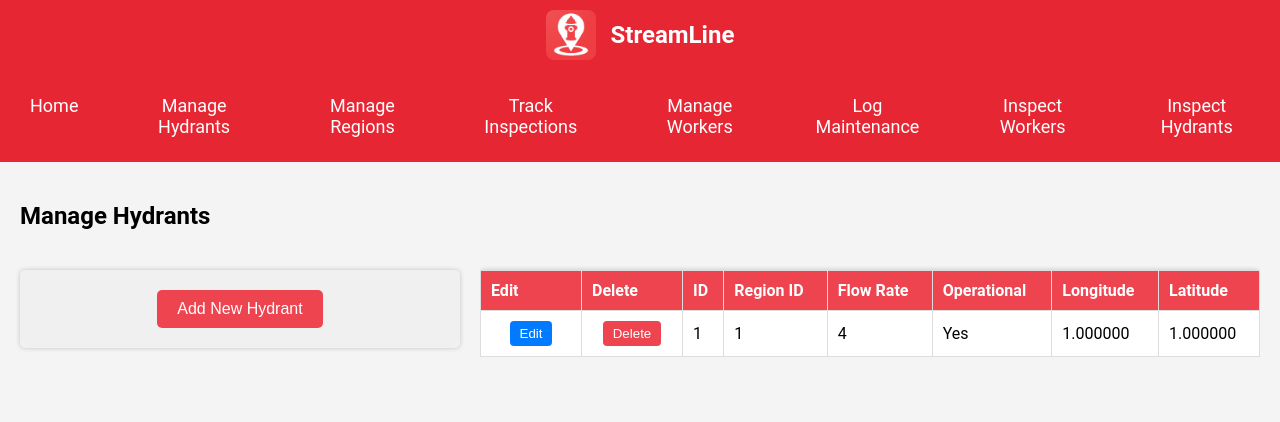
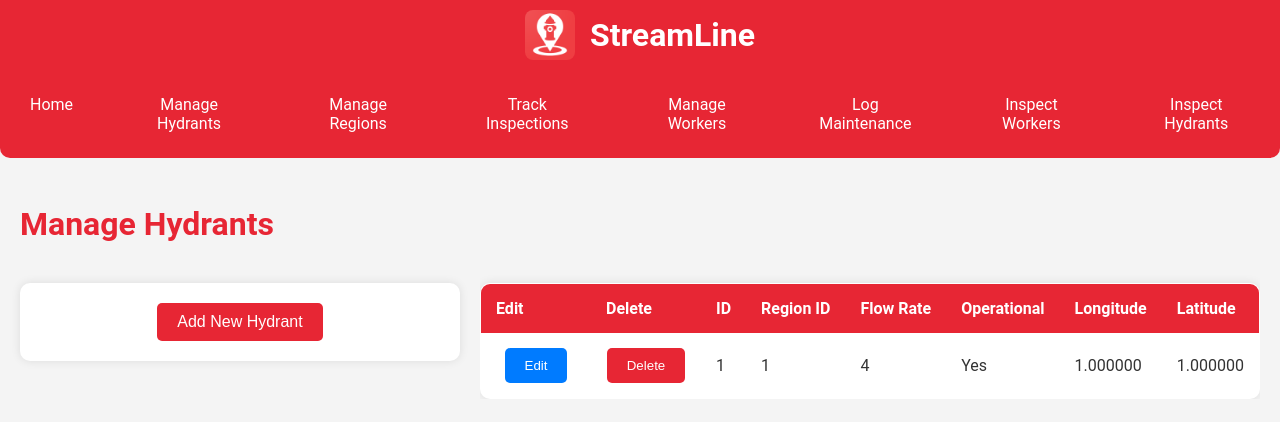
Before and after one commit to PiekoRocks/StreamLine, a Flask app: page /hydrants in a window 1280 px wide. Shown: the top 422 px of the page. Run offline with Flask 3, Linux system fonts and the light colour scheme; tables that the repository leaves empty hold one stand-in row (values such as "Sample post"); data that the repository does not hold is empty.

Commit message:
Enhance styling in static CSS: update colors, improve layout, and add hover effects for better user experience

```diff
--- a/static/style.css
+++ b/static/style.css
@@ -2,6 +2,7 @@ body {
     font-family: 'Roboto', sans-serif;
     margin: 0;
     background-color: #f4f4f4;
+    color: #333;
 }
 
 .content {
@@ -24,6 +25,8 @@ body {
 .page-title {
     text-align: center;
     margin-bottom: 20px;
+    font-size: 2rem;
+    color: #e72634;
 }
 
 .main-content {
@@ -37,10 +40,10 @@ body {
     flex: 0 0 400px; /* Set a fixed width for the sidebar */
     margin-right: 20px;
     margin-top: 20px;
-    background-color: #f0f0f0; /* Add background color to the sidebar */
+    background-color: #fff; /* Add background color to the sidebar */
     padding: 20px; /* Add padding to the sidebar */
-    box-shadow: 0px 0px 5px rgba(0,0,0,0.2); /* Add a subtle shadow to the sidebar */
-    border-radius: 5px; /* Add border radius to the sidebar */
+    box-shadow: 0px 0px 10px rgba(0,0,0,0.1); /* Add a subtle shadow to the sidebar */
+    border-radius: 10px; /* Add border radius to the sidebar */
     display: flex;
     flex-direction: column;
     align-items: center; /* Center the forms horizontally */
@@ -58,10 +61,12 @@ body {
     max-width: 380px; /* Set a fixed width for the form */
     border-radius: 10px; /* Add border radius to the form container */
     background-color: white; /* Ensure the form has a white background */
+    box-shadow: 0px 0px 10px rgba(0,0,0,0.1); /* Add a subtle shadow to the form */
 }
 
 .form-container h2 {
     text-align: center; /* Center-align the h2 elements */
+    color: #e72634;
 }
 
 .form-container form input {
@@ -79,6 +84,10 @@ body {
     width: 100%;
     box-sizing: border-box;
     margin-bottom: 10px;
+    padding: 10px;
+    border: 1px solid #ccc;
+    border-radius: 5px;
+    font-size: 1rem;
 }
 
 .button-container {
@@ -95,17 +104,19 @@ body {
 
 h1 {
     margin: 0;
-    font-size: 24px;
+    font-size: 2rem;
 }
 
 .navbar {
     list-style: none;
-    background-color: #E72634;
+    background-color: #e72634;
     padding: 0;
     margin: 0;
     display: flex;
     justify-content: center;
     position: relative;
+    border-radius: 0 0 10px 10px;
+    overflow: hidden; /* Ensure the sliding effect stays within the navbar */
 }
 
 .navbar-left {
@@ -114,54 +125,80 @@ h1 {
 
 .navbar li {
     padding: 15px;
+    position: relative;
 }
 
 .navbar a {
     text-decoration: none;
     color: white;
-    font-size: 18px;
+    font-size: 1rem;
     padding: 10px 15px;
     display: block;
     text-align: center;
+    position: relative;
+    z-index: 1;
+    transition: color 0.3s ease;
+}
+
+.navbar a::before {
+    content: '';
+    position: absolute;
+    top: 0;
+    left: 0;
+    width: 100%;
+    height: 100%;
+    border-radius: 10px;
+    background-color: #d41f2a;
+    transform: scaleX(0);
+    transition: transform 0.3s ease;
+    z-index: -1;
+}
+
+.navbar a:hover::before {
+    transform: scaleX(1);
 }
 
 .navbar a:hover {
-    background-color: #ED444F;
-    border-radius: 4px;
+    color: white;
+    text-decoration: none; /* Remove underline on hover */
 }
 
 table {
     width: 100%;
     border-collapse: collapse;
     background: #fff;
-    box-shadow: 0px 0px 5px rgba(0,0,0,0.2);
-    border-radius: 5px;
+    box-shadow: 0px 0px 10px rgba(0,0,0,0.1);
+    border-radius: 10px;
     margin-top: 20px;
+    overflow: hidden; /* Ensure the rounded corners are visible */
 }
 
 table th, table td {
-    border: 1px solid #ddd;
-    padding: 10px;
+    border: 0px solid #ddd;
+    padding: 15px;
     text-align: left;
     vertical-align: middle; /* Ensure vertical alignment */
+    font-size: 1rem;
 }
 
 table th {
-    background-color: #ED444F;
+    background-color: #e72634;
     color: white;
 }
 
-tr:nth-child(even) {
-    background-color: #f2f2f2;
+tr {
+    background-color: #ffffff;
+    transition: 0.5s;
 }
 
-tr:nth-child(odd) {
-    background-color: #ffffff;
+tr:hover {
+    background-color: #e0e0e0; /* Darken the row slightly on hover */
+    transition: 0.5s;
 }
 
 a {
     text-decoration: none;
-    color: #ED444F;
+    color: #e72634;
 }
 
 a:hover {
@@ -170,51 +207,57 @@ a:hover {
 
 form {
     background: white;
-    padding: 15px;
+    padding: 20px;
     margin-top: 20px;
-    box-shadow: 0px 0px 5px rgba(0,0,0,0.2);
-    border-radius: 5px;
+    box-shadow: 0px 0px 10px rgba(0,0,0,0.1);
+    border-radius: 10px;
 }
 
 label {
     display: block;
     margin-top: 10px;
+    font-size: 1rem;
 }
 
 input, select, textarea {
     width: 100%;
-    padding: 8px;
+    padding: 10px;
     margin-top: 5px;
     border: 1px solid #ccc;
-    border-radius: 4px;
+    border-radius: 5px;
+    font-size: 1rem;
 }
 
 input[type="submit"] {
-    background-color: #ED444F;
-    color: white;
-    border: none;
-    padding: 10px;
-    cursor: pointer;
-    margin-top: 10px;
-    text-align: center;
-}
-
-input[type="submit"]:hover {
     background-color: #e72634;
-}
-
-.styled-button {
-    background-color: #ED444F;
     color: white;
     border: none;
     padding: 10px 20px;
     cursor: pointer;
-    font-size: 16px;
+    margin-top: 10px;
+    text-align: center;
     border-radius: 5px;
+    font-size: 1rem;
+    transition: background-color 0.3s ease;
+}
+
+input[type="submit"]:hover {
+    background-color: #d41f2a;
+}
+
+.styled-button {
+    background-color: #e72634;
+    color: white;
+    border: none;
+    padding: 10px 20px;
+    cursor: pointer;
+    font-size: 1rem;
+    border-radius: 5px;
+    transition: background-color 0.3s ease;
 }
 
 .styled-button:hover {
-    background-color: #e72634;
+    background-color: #d41f2a;
 }
 
 .cancel-button {
@@ -223,9 +266,10 @@ input[type="submit"]:hover {
     border: none;
     padding: 10px 20px;
     cursor: pointer;
-    font-size: 16px;
+    font-size: 1rem;
     border-radius: 5px;
     margin-left: 10px;
+    transition: background-color 0.3s ease;
 }
 
 .cancel-button:hover {
@@ -234,19 +278,20 @@ input[type="submit"]:hover {
 
 /* Specific styles for delete buttons */
 .delete-button {
-    background-color: #ED444F;
+    background-color: #e72634;
     color: white;
     border: none;
-    padding: 5px 10px;
+    padding: 10px 20px;
     cursor: pointer;
     text-align: center;
-    border-radius: 4px;
+    border-radius: 5px;
     margin: 0 auto;
     display: block;
+    transition: background-color 0.3s ease;
 }
 
 .delete-button:hover {
-    background-color: #e72634;
+    background-color: #d41f2a;
 }
 
 /* Specific styles for edit buttons */
@@ -254,12 +299,13 @@ input[type="submit"]:hover {
     background-color: #007BFF;
     color: white;
     border: none;
-    padding: 5px 10px;
+    padding: 10px 20px;
     cursor: pointer;
     text-align: center;
-    border-radius: 4px;
+    border-radius: 5px;
     margin: 0 auto;
     display: block;
+    transition: background-color 0.3s ease;
 }
 
 .edit-button:hover {
@@ -329,12 +375,13 @@ table th:nth-child(2), table td:nth-child(2) {
     text-align: center;
     margin-bottom: 20px;
     font-size: 2rem;
-    color: #ED444F;
+    color: #e72634;
 }
 
 .info p {
     line-height: 1.6;
     margin-bottom: 20px;
+    font-size: 1rem;
 }
 
 /* For generic form containers (divs) */
@@ -342,7 +389,7 @@ table th:nth-child(2), table td:nth-child(2) {
     display: none;
     background: white;
     padding: 15px;
-    border-radius: 5px;
+    border-radius: 10px;
     box-shadow: 0px 0px 10px rgba(0, 0, 0, 0.1);
     max-width: 400px;
     margin-top: 10px;
```
